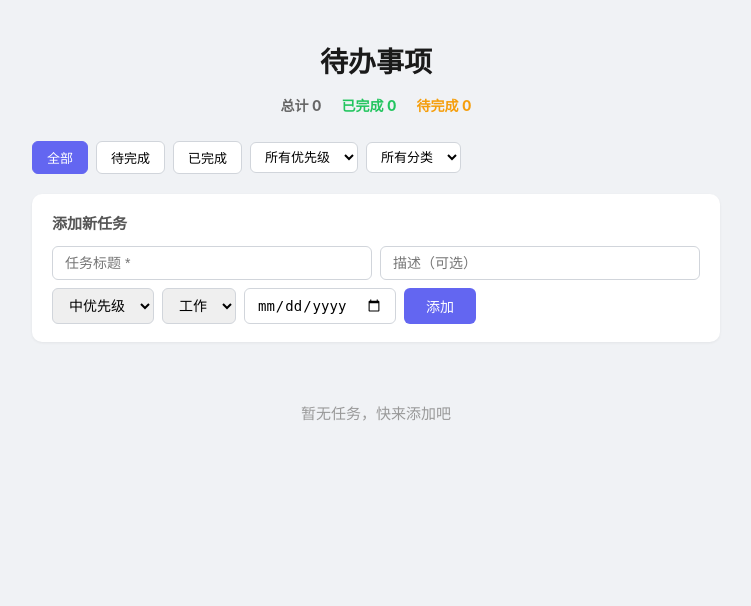
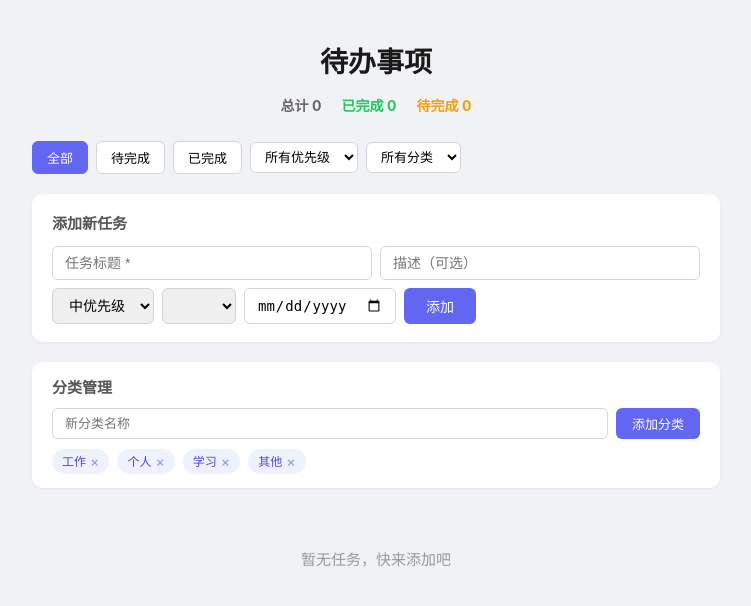
Before and after one commit to xiaohai-echo/todo-app, a Flask app: page / in a window 1280 px wide. Shown: the top 606 px of the page, without its empty margins (264-1015 px from the left). Run offline with Flask 3, Linux system fonts and the light colour scheme; data that the repository does not hold is empty.

Commit message:
Add custom category feature: dynamic category management with API and UI

```diff
--- a/app.py
+++ b/app.py
@@ -7,6 +7,24 @@ from flask import Flask, jsonify, render_template, request
 
 app = Flask(__name__)
 DATA_FILE = os.path.join(os.path.dirname(os.path.abspath(__file__)), "tasks.json")
+CATEGORY_FILE = os.path.join(os.path.dirname(os.path.abspath(__file__)), "categories.json")
+
+DEFAULT_CATEGORIES = ["工作", "个人", "学习", "其他"]
+
+
+def load_categories():
+    if os.path.exists(CATEGORY_FILE):
+        with open(CATEGORY_FILE, "r", encoding="utf-8") as f:
+            try:
+                return json.load(f)
+            except json.JSONDecodeError:
+                pass
+    return list(DEFAULT_CATEGORIES)
+
+
+def save_categories(cats):
+    with open(CATEGORY_FILE, "w", encoding="utf-8") as f:
+        json.dump(cats, f, ensure_ascii=False, indent=2)
 
 
 def load_tasks():
@@ -90,5 +108,36 @@ def delete_task(task_id):
     return jsonify({"ok": True})
 
 
+@app.route("/api/categories", methods=["GET"])
+def get_categories():
+    return jsonify(load_categories())
+
+
+@app.route("/api/categories", methods=["POST"])
+def add_category():
+    data = request.get_json()
+    name = (data.get("name", "") if data else "").strip()
+    if not name:
+        return jsonify({"error": "分类名不能为空"}), 400
+    cats = load_categories()
+    if name in cats:
+        return jsonify({"error": "分类已存在"}), 409
+    cats.append(name)
+    save_categories(cats)
+    return jsonify(cats), 201
+
+
+@app.route("/api/categories/<name>", methods=["DELETE"])
+def delete_category(name):
+    cats = load_categories()
+    if name in DEFAULT_CATEGORIES:
+        return jsonify({"error": "不能删除默认分类"}), 403
+    if name not in cats:
+        return jsonify({"error": "分类不存在"}), 404
+    cats.remove(name)
+    save_categories(cats)
+    return jsonify(cats)
+
+
 if __name__ == "__main__":
     app.run(debug=True, host="127.0.0.1", port=5000)
--- a/static/app.js
+++ b/static/app.js
@@ -1,4 +1,5 @@
 let tasks = [];
+let categories = [];
 let currentFilter = "all";
 let currentPriority = "all";
 let currentCategory = "all";
@@ -7,6 +8,32 @@ async function fetchTasks() {
   const res = await fetch("/api/tasks");
   tasks = await res.json();
   render();
+}
+
+async function fetchCategories() {
+  const res = await fetch("/api/categories");
+  categories = await res.json();
+  populateCategoryDropdowns();
+}
+
+function populateCategoryDropdowns() {
+  const options = categories.map((c) => `<option value="${esc(c)}">${esc(c)}</option>`).join("");
+
+  ["category-filter", "new-category"].forEach((id) => {
+    const sel = document.getElementById(id);
+    const val = sel.value;
+    if (id === "category-filter") {
+      sel.innerHTML = '<option value="all">所有分类</option>' + options;
+      sel.value = currentCategory;
+    } else {
+      sel.innerHTML = options;
+      sel.value = val;
+    }
+  });
+
+  document.getElementById("cat-tags").innerHTML = categories
+    .map((c) => `<span class="cat-tag">${esc(c)}<span class="cat-del" data-cat="${esc(c)}" title="删除">×</span></span>`)
+    .join("");
 }
 
 function render() {
@@ -54,7 +81,7 @@ function renderList() {
             ${dueHtml}
           </div>
         </div>
-        <button class="delete-btn" onclick="deleteTask('${t.id}')" title="删除">×</button>
+        <button class="delete-btn" onclick="deleteTask('${t.id}')" title="删除">&times;</button>
       </li>`;
   }).join("");
 }
@@ -90,11 +117,12 @@ async function addTask() {
   const title = document.getElementById("new-title").value.trim();
   if (!title) return alert("请输入任务标题");
 
+  const sel = document.getElementById("new-category");
   const body = {
     title,
     description: document.getElementById("new-desc").value,
     priority: document.getElementById("new-priority").value,
-    category: document.getElementById("new-category").value,
+    category: sel.value || categories[0] || "其他",
     due_date: document.getElementById("new-due-date").value,
   };
 
@@ -128,6 +156,35 @@ async function deleteTask(id) {
   await fetchTasks();
 }
 
+async function addCategory() {
+  const input = document.getElementById("new-cat-name");
+  const name = input.value.trim();
+  if (!name) return;
+  const res = await fetch("/api/categories", {
+    method: "POST",
+    headers: { "Content-Type": "application/json" },
+    body: JSON.stringify({ name }),
+  });
+  if (res.ok) {
+    input.value = "";
+    await fetchCategories();
+  } else {
+    const err = await res.json();
+    alert(err.error);
+  }
+}
+
+async function deleteCategory(name) {
+  const res = await fetch(`/api/categories/${encodeURIComponent(name)}`, { method: "DELETE" });
+  if (res.ok) {
+    if (currentCategory === name) currentCategory = "all";
+    await fetchCategories();
+  } else {
+    const err = await res.json();
+    alert(err.error);
+  }
+}
+
 document.addEventListener("DOMContentLoaded", () => {
   document.querySelectorAll(".filter-btn").forEach((btn) => {
     btn.addEventListener("click", () => setFilter(btn.dataset.filter));
@@ -148,5 +205,17 @@ document.addEventListener("DOMContentLoaded", () => {
     if (e.key === "Enter") addTask();
   });
 
+  document.getElementById("add-cat-btn").addEventListener("click", addCategory);
+  document.getElementById("new-cat-name").addEventListener("keydown", (e) => {
+    if (e.key === "Enter") addCategory();
+  });
+
+  document.getElementById("cat-tags").addEventListener("click", (e) => {
+    if (e.target.classList.contains("cat-del")) {
+      deleteCategory(e.target.dataset.cat);
+    }
+  });
+
+  fetchCategories();
   fetchTasks();
 });
--- a/static/style.css
+++ b/static/style.css
@@ -197,6 +197,70 @@ header h1 { font-size: 28px; font-weight: 700; color: #1a1a1a; }
 
 .delete-btn:hover { color: #ef4444; }
 
+.cat-manager {
+  background: #fff;
+  border-radius: 10px;
+  padding: 14px 20px;
+  margin-bottom: 20px;
+  box-shadow: 0 1px 3px rgba(0,0,0,.06);
+}
+
+.cat-manager h3 { font-size: 15px; margin-bottom: 8px; color: #555; }
+
+.cat-controls {
+  display: flex;
+  gap: 8px;
+  margin-bottom: 10px;
+}
+
+.cat-controls input {
+  flex: 1;
+  padding: 6px 12px;
+  border: 1px solid #d1d5db;
+  border-radius: 6px;
+  font-size: 13px;
+  outline: none;
+}
+
+.cat-controls input:focus { border-color: #6366f1; }
+
+#add-cat-btn {
+  padding: 6px 16px;
+  background: #6366f1;
+  color: #fff;
+  border: none;
+  border-radius: 6px;
+  font-size: 13px;
+  cursor: pointer;
+  white-space: nowrap;
+}
+
+#add-cat-btn:hover { background: #4f46e5; }
+
+.cat-tags { display: flex; gap: 8px; flex-wrap: wrap; }
+
+.cat-tag {
+  display: inline-flex;
+  align-items: center;
+  gap: 4px;
+  padding: 3px 10px;
+  background: #eef2ff;
+  color: #4f46e5;
+  border-radius: 14px;
+  font-size: 12px;
+  font-weight: 500;
+}
+
+.cat-tag .cat-del {
+  cursor: pointer;
+  font-size: 14px;
+  line-height: 1;
+  opacity: .5;
+  transition: opacity .15s;
+}
+
+.cat-tag .cat-del:hover { opacity: 1; color: #ef4444; }
+
 .empty {
   text-align: center;
   color: #999;
--- a/templates/index.html
+++ b/templates/index.html
@@ -25,10 +25,6 @@
     </select>
     <select id="category-filter">
       <option value="all">所有分类</option>
-      <option value="工作">工作</option>
-      <option value="个人">个人</option>
-      <option value="学习">学习</option>
-      <option value="其他">其他</option>
     </select>
   </div>
 
@@ -45,14 +41,19 @@
         <option value="low">低优先级</option>
       </select>
       <select id="new-category">
-        <option value="工作">工作</option>
-        <option value="个人">个人</option>
-        <option value="学习">学习</option>
-        <option value="其他">其他</option>
       </select>
       <input type="date" id="new-due-date">
       <button id="add-btn">添加</button>
     </div>
+  </div>
+
+  <div class="cat-manager">
+    <h3>分类管理</h3>
+    <div class="cat-controls">
+      <input type="text" id="new-cat-name" placeholder="新分类名称" maxlength="20">
+      <button id="add-cat-btn">添加分类</button>
+    </div>
+    <div class="cat-tags" id="cat-tags"></div>
   </div>
 
   <ul class="task-list" id="task-list"></ul>
```
Also changed, not shown: 1 other file.
